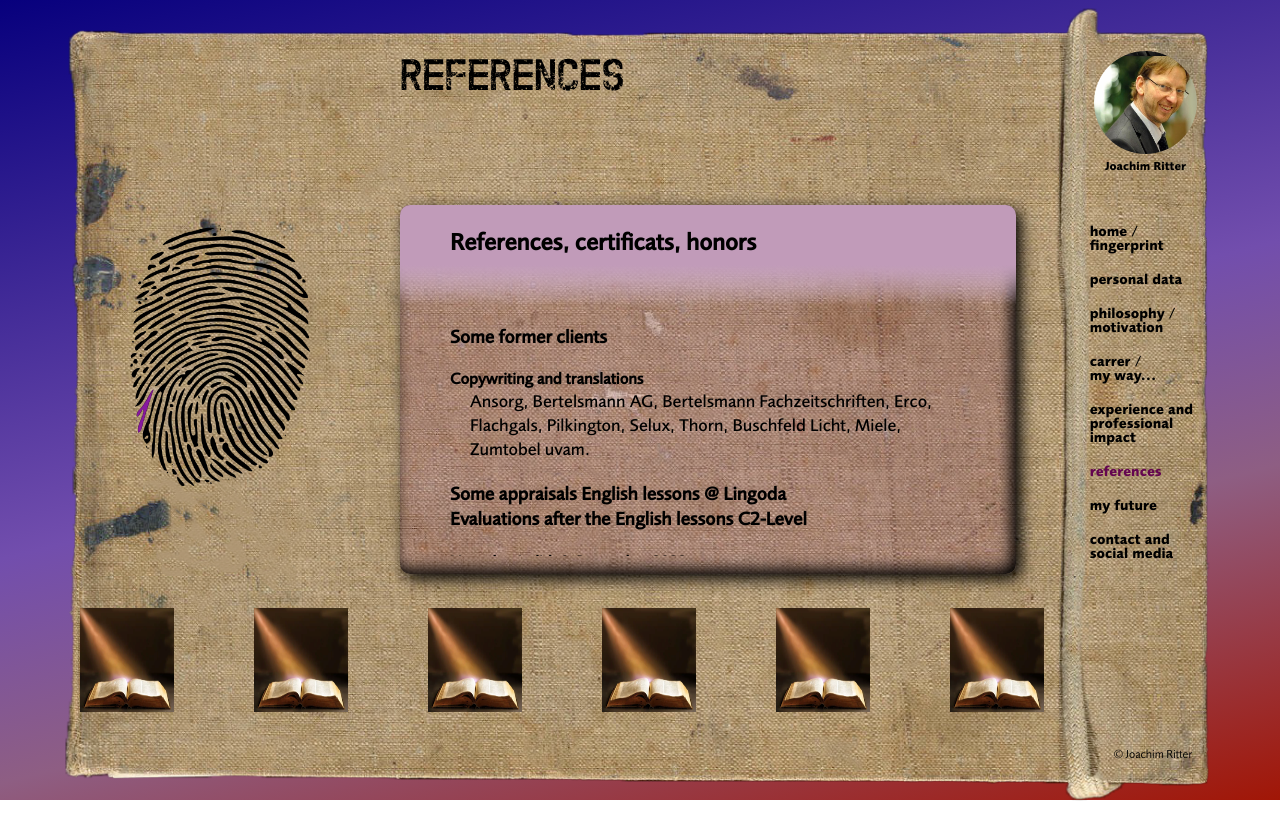
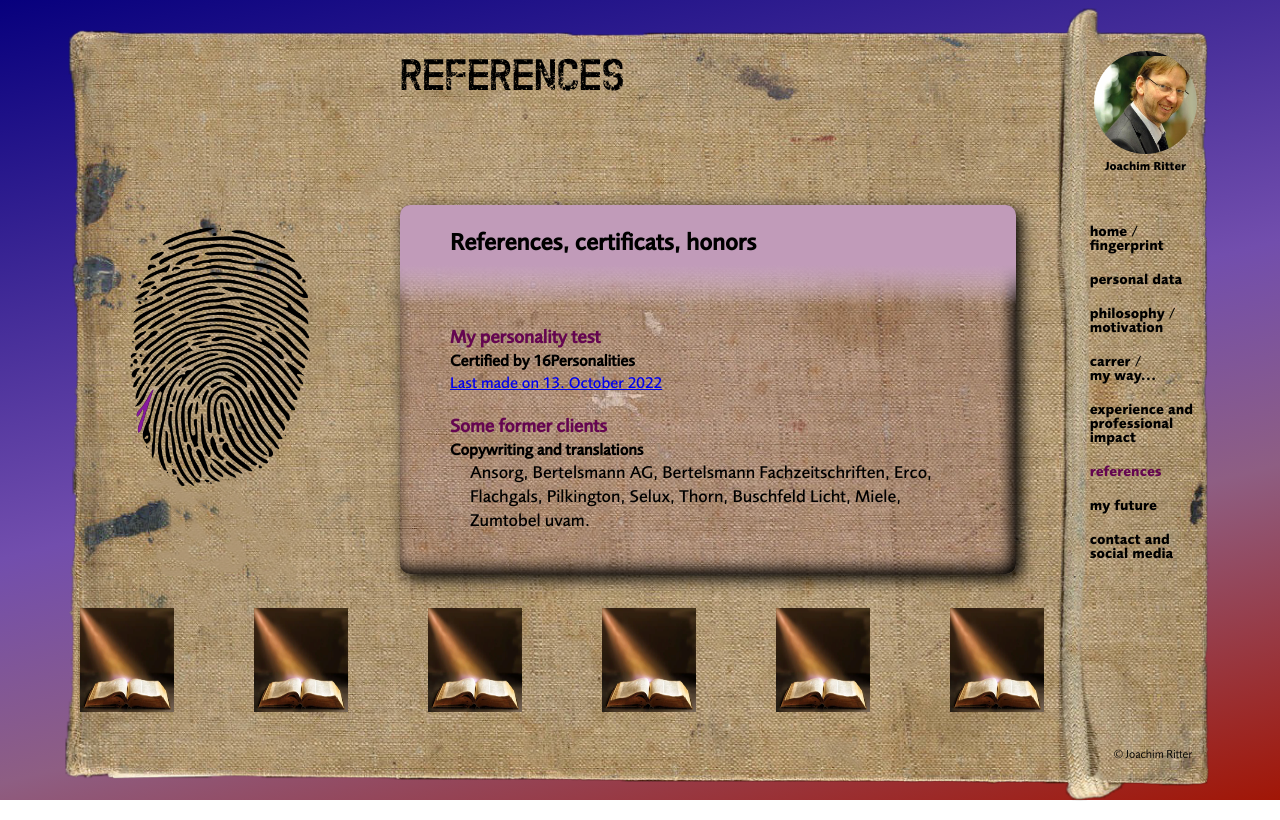
Before and after one commit to KazhimRycerz/JoachimRitterReact, a React (Create React App) app: page /References in a window 1280 px wide. Built offline with nearby package versions, Linux system fonts and the light colour scheme.

Commit message:
personalitytest added

```diff
--- a/package.json
+++ b/package.json
@@ -1,10 +1,8 @@
 {
   "name": "joachimritterreactversion",
   "description": "JoachimRitterInReact",
-  "homepage":"https://kazhimrycerz.github.io/JoachimRitterReact/",
   "version": "0.1.0",
   "main": "src/index.js",
-
   "private": true,
   "dependencies": {
     "@fortawesome/fontawesome-svg-core": "^6.2.0",
--- a/src/components/Experience.jsx
+++ b/src/components/Experience.jsx
@@ -52,8 +52,13 @@ const Experience = () => (
                     <li> MS Project --> common understanding</li>
                     <li> QuarkXPress, Adobe Indesign, Photoshop and similar Apps --> experienced</li>
                     <li> Lexware --> experienced</li>
-                    <li> webdesign: GitHub, HTML5, CSS, Sass, Bootstrap, Java Script, React, Node, MongoDB, Mongoose --> ready for practical experience </li>
-                    <li> Wix</li>
+                    <h4>Webdevelopment</h4>
+                    <li> webdesign: HTML5, CSS, Sass, Java Script, React, Node JS, MongoDB, Mongoose --> awaiting practical cases </li>
+                    <li> loved add ons / frameworks / libraries: Bootstrap, GoJS, Font Awesome, Ionic --> awaiting practical cases </li>
+                    <li> helpers: Canva Colors, CSS gradient, Clippy,  --> ready for practical cases </li>
+                    <li> professionality: GitHub, Heroku, Slack, Brello --> ready for practical cases </li>
+                    <li> Website Builders: Wix, WordPress</li>
+                    <li> on my list to explore next: React Native, animate.css, TypeIt, Animated Transition Effects</li>
                   </div>
 
                   <div>
--- a/src/components/Experience.scss
+++ b/src/components/Experience.scss
@@ -6,7 +6,7 @@
     z-index: 11;
 }
 #box5ei {
-  background: rgba(195, 70, 30, 0.2);
+  background: rgba(195, 70, 30, 0.1);
   //box-shadow: 2px 2px 15px;
   width: 90%;
   .article_ei {
@@ -18,7 +18,7 @@
       padding-left: 50px;
     }
     #experiences_JR {
-      width: 80%;
+      width: 70%;
       padding-bottom: 0px;
       padding-top: 0;
       padding-left:50px;
@@ -30,7 +30,8 @@
           font-weight:bolder;
           text-align: left;
           font-size: $normal;
-          margin: 0px 0 0 0;
+          margin: 10px 0 0 0;
+
         }
         li {
           font-size: $normal;
--- a/src/components/Motivation.jsx
+++ b/src/components/Motivation.jsx
@@ -27,20 +27,25 @@ const Motivation = () => (
         <article className="article_mp">
             <h2>Why I do what I do</h2>
             <div id="motivation_JR">
-              <p>Enjoying your professional work sounds very unusual or even crazy. But I am not crazy. I enjoy to fill my live with things I can develop and be satisfied width.</p>
-              <p>Working from 8 to 17.00 is not what I believe in. When I caught fire for something and am really burning to learn and use my skills. </p>
+              <p>Enjoying your professional work sounds very unusual or even crazy. But I am not crazy. I enjoy to fill my live with things I can develop and be satisfied with.</p>
+              <p>Working from 8 to 17.00 is not what I believe in. When I caught fire for something and I am really burning to learn and use my skills. </p>
               <p>Mostly I feeel attracked by project which are new and not existing on the market. Therefore it is necessary to understand humans, the society and business-structures. I believe in the revolution of the digitalisation, although I am also able to see risks and negative developments which I can deal with and continiously adapt my believes and convictions   </p>
               <p>Therefore I am also proud of my current career and experience as a
               </p>
-                <ul>
+                <p>
                   <li>journalist</li>
                   <li>translator</li>
                   <li>managing director</li>
                   <li>event manager</li>
                   <li>museum manager</li>
                   <li>full stack webdeveloper</li>
-                </ul>
+                </p>
               <p>All of these were of my interest and I believe that they are linked and led to better results in my professional career. And this is not to end as my age and priavte status is not asking me to stop enjoying my professional path...</p>
+
+              <div>
+                <h3>Certified by 16Personalities:</h3>
+                  <a href="https://www.16personalities.com/profiles/ffa70d7bacbb3">My personality test, last made on 13. October 2022</a><br /><br />
+              </div>
             </div>
 
         </article>
--- a/src/components/Motivation.scss
+++ b/src/components/Motivation.scss
@@ -24,7 +24,7 @@
       padding-left: 50px;
     }
     #motivation_JR {
-      width: 90%;
+      width: 70%;
       p {
         width: 90%;
         padding: 10px 50px 10px 50px;
@@ -46,6 +46,9 @@
         top: 20px;
         padding-bottom: 00px;
       }
+      div {
+        padding-left: 50px;
+      }
     }
   }
 }
--- a/src/components/References.jsx
+++ b/src/components/References.jsx
@@ -1,4 +1,4 @@
-import { NavLink } from 'react-router-dom'
+import { NavLink, Link } from 'react-router-dom'
 import './References.scss'
 
 const References = () => (
@@ -26,11 +26,17 @@ const References = () => (
           <article className="article_re">
             <h2>References, certificats, honors</h2>
             <div id="references_JR">
+              <h3>My personality test</h3>
+              <div className="apparisal">
+                <h4>Certified by 16Personalities</h4>
+                <a href="https://www.16personalities.com/profiles/ffa70d7bacbb3">Last made on 13. October 2022</a>
+              </div>
               <h3>Some former clients</h3>
               <div className="apparisal">
                 <h4>Copywriting and translations</h4>
                 <p>Ansorg, Bertelsmann AG, Bertelsmann Fachzeitschriften, Erco, Flachgals, Pilkington, Selux, Thorn, Buschfeld Licht, Miele, Zumtobel uvam. </p>
               </div>
+
 
               <h3>Some appraisals English lessons @ Lingoda <br /> Evaluations after the English lessons C2-Level</h3>
                 <div className="apparisal">
--- a/src/components/References.scss
+++ b/src/components/References.scss
@@ -6,7 +6,7 @@
   z-index: 11;
 }
 #box5re {
-  background-color: rgba(100, 5, 80, 0.15);
+  background-color: rgba(100, 5, 80, 0.10);
   //box-shadow: 2px 2px 15px;
   width: 90%;
   .article_re {
@@ -18,7 +18,7 @@
         linear-gradient(rgba(255, 255, 255, 1) 60%, rgba(255, 255, 255, 0));
       min-height: 60px;
       margin-bottom: 0px;
-      padding-left: 50px
+      padding-left: 50px;
     }
     #references_JR {
       width: 90%;
@@ -26,6 +26,9 @@
     }
     h3 {
       padding-left: 0px;
+      padding-top: 0;
+      margin-bottom: 0;
+      color: rgb(100, 5, 80);
     }
     .apparisal {
       //background: rgba(195, 70, 30, 0.1);
```
